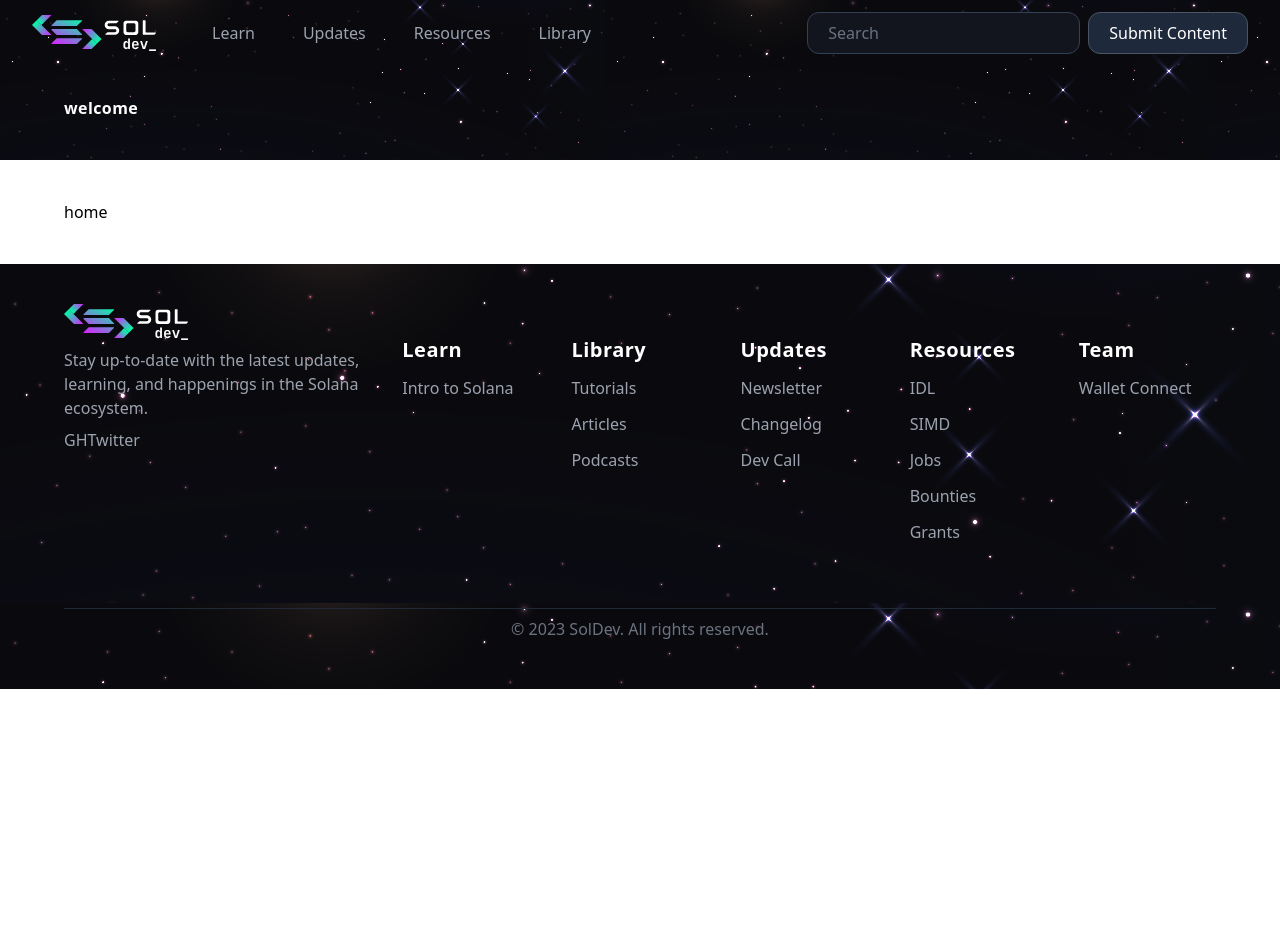
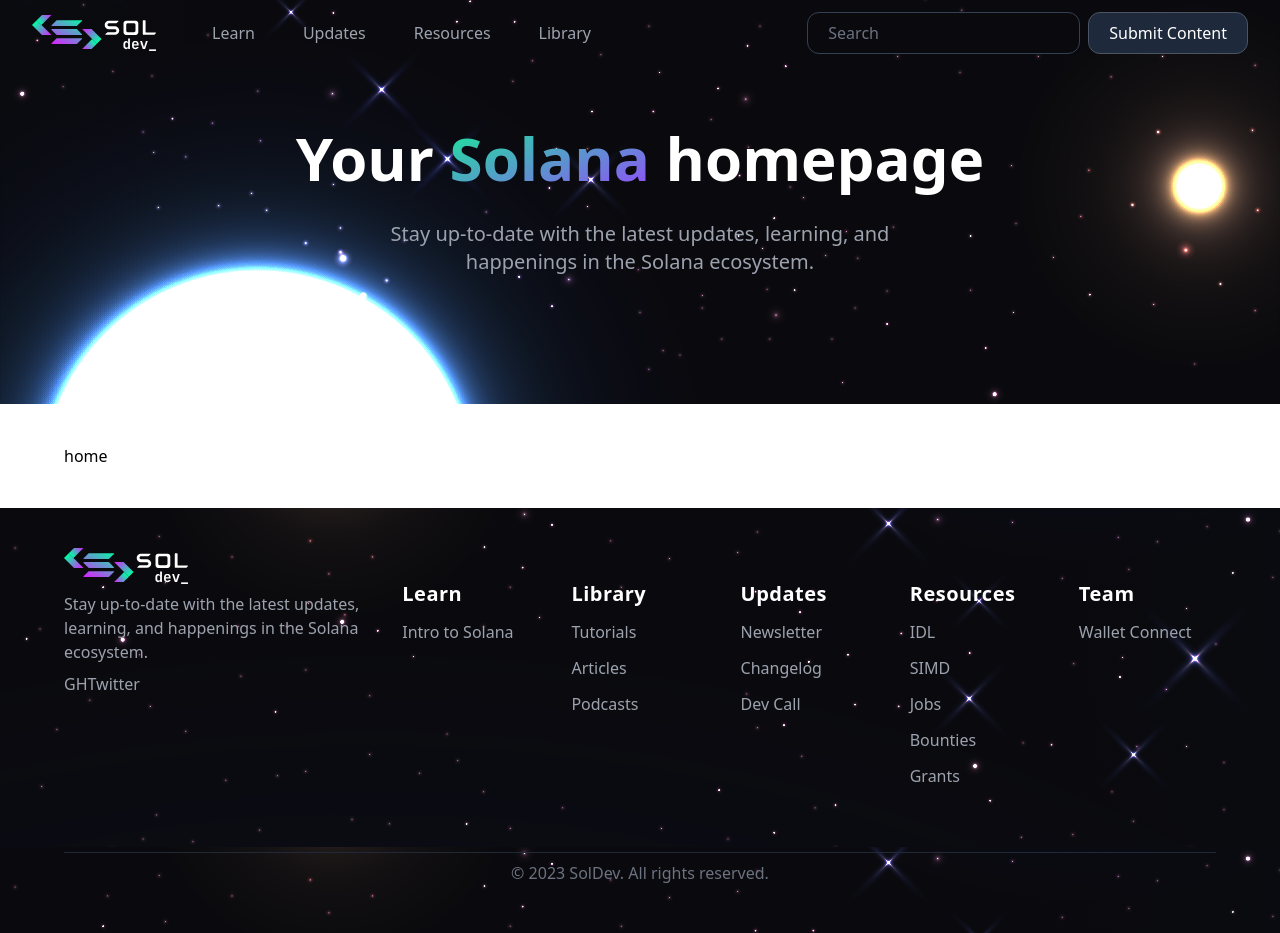
Before and after one commit to Tru3Bliss/solana-modern-ui, a Next.js app: page / in a window 1280 px wide. Before the commit the page ends 800 px from the top, so only its background shows below. Built offline with nearby package versions, Linux system fonts and the light colour scheme.

Commit message:
fix: page hero display and colors

```diff
--- a/src/components/core/PageHero.tsx
+++ b/src/components/core/PageHero.tsx
@@ -4,11 +4,21 @@
 type ComponentProps = {
   children?: React.ReactNode;
   className?: string;
+  heroSize?: "lg" | "sm";
 };
 
-export default function PageHero({ children, className }: ComponentProps) {
+export default function PageHero({
+  children,
+  className,
+  heroSize,
+}: ComponentProps) {
   return (
-    <section className={styles.hero}>
+    <section
+      className={clsx(
+        styles.hero,
+        heroSize == "lg" ? "bg-star-lg" : "bg-star-sm",
+      )}
+    >
       <section className={clsx(styles.inner, className)}>{children}</section>
     </section>
   );
--- a/src/pages/index.tsx
+++ b/src/pages/index.tsx
@@ -11,8 +11,15 @@
 export default function Page() {
   return (
     <DefaultLayout seo={seo} withHero={true}>
-      <PageHero className="container">
-        <h1>welcome</h1>
+      <PageHero className="container text-center" heroSize="lg">
+        <h1 className="text-6xl tracking-normal">
+          Your <span className="gradient-solana">Solana</span> homepage
+        </h1>
+
+        <p className="max-w-lg mx-auto text-xl text-gray-400">
+          Stay up-to-date with the latest updates, learning, and happenings in
+          the Solana ecosystem.
+        </p>
       </PageHero>
 
       <section className="container">
--- a/src/styles/PageHero.module.css
+++ b/src/styles/PageHero.module.css
@@ -3,10 +3,11 @@
 */
 
 .hero {
-  @apply bg-black bg-star-sm;
+  @apply bg-black;
+  @apply bg-left-bottom bg-no-repeat bg-cover;
 }
 
 .inner {
-  @apply pt-24;
+  @apply py-32;
   @apply text-white;
 }
--- a/src/styles/core/footer.module.css
+++ b/src/styles/core/footer.module.css
@@ -3,7 +3,7 @@
 */
 
 .footer {
-  @apply text-gray-400 bg-black;
+  @apply text-gray-400;
   @apply bg-star-sm;
 }
 
--- a/src/styles/core/header.module.css
+++ b/src/styles/core/header.module.css
@@ -4,8 +4,7 @@
 
 .header {
   @apply text-gray-400;
-  @apply bg-transparent;
-  @apply bg-black bg-star-sm;
+  @apply bg-star-sm;
 }
 .withHero {
   @apply absolute w-full;
--- a/src/styles/globals.css
+++ b/src/styles/globals.css
@@ -20,6 +20,13 @@
 .flex,
 .inline-flex {
   @apply items-center;
+}
+.bg-star-sm,
+.bg-star-lg {
+  @apply bg-left-bottom bg-no-repeat bg-cover;
+}
+.gradient-solana {
+  @apply text-transparent bg-clip-text bg-gradient-to-br from-solana-green to-solana-purple;
 }
 
 /*
--- a/tailwind.config.js
+++ b/tailwind.config.js
@@ -110,7 +110,7 @@
         xl: ".75rem",
       },
       colors: {
-        black: "#12151E",
+        black: "#0a0a0e",
         twitter: "#1d9bf0",
         "brand-light": "#e3e6ec",
         "brand-dark": "#161622",
```
